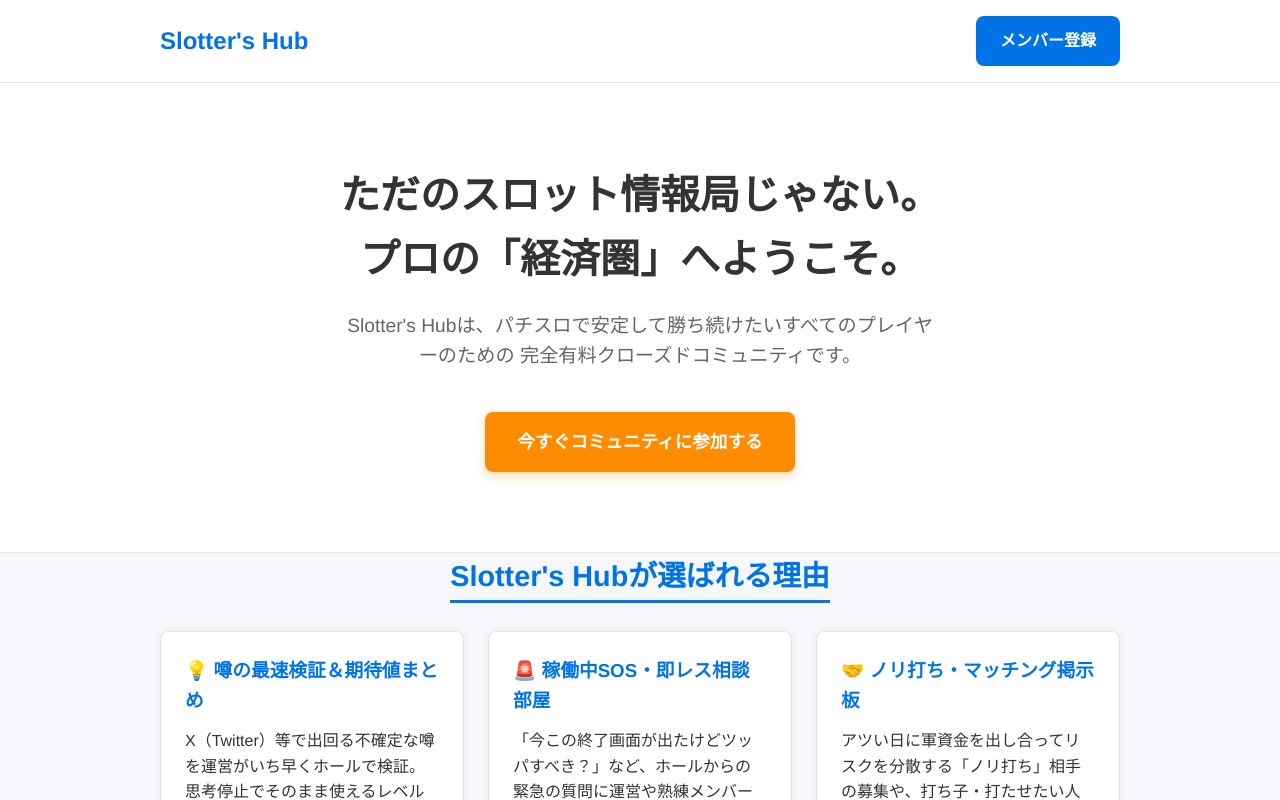
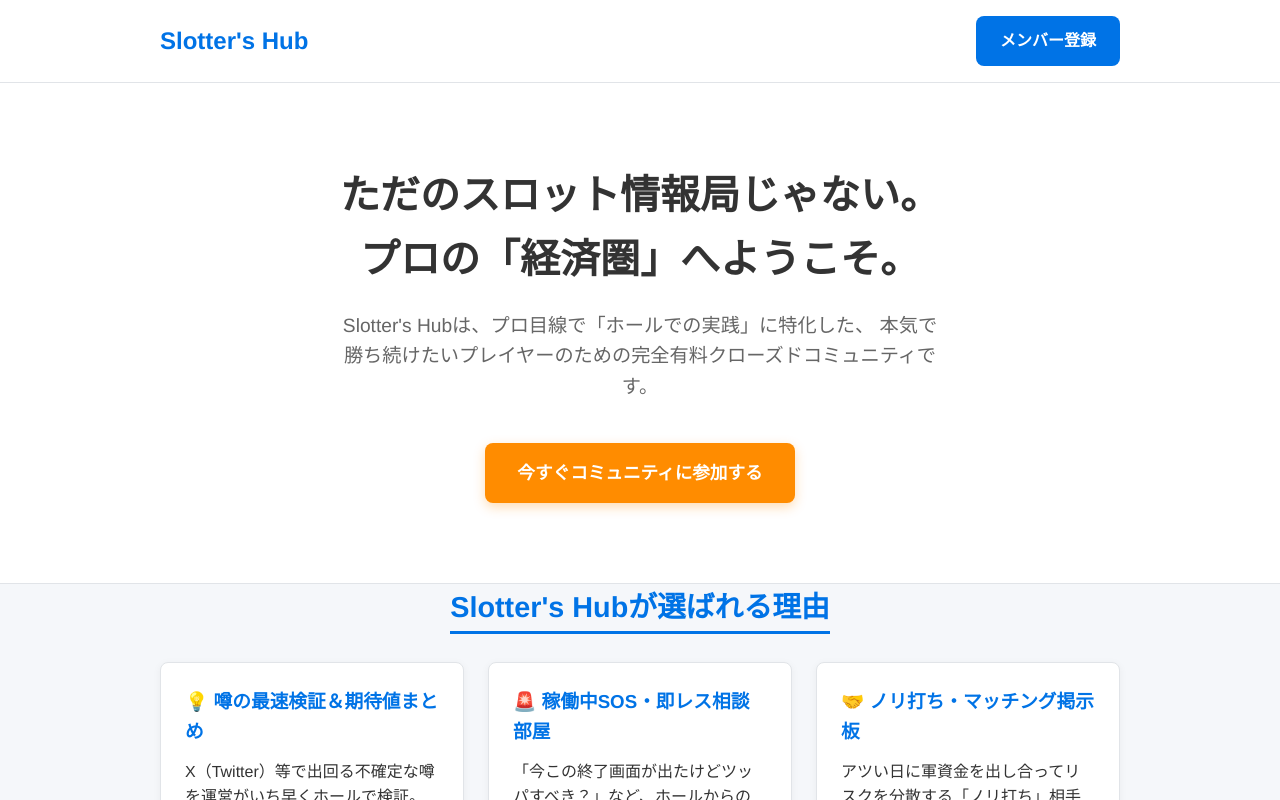
Before and after one commit to yuya7-7/slotters-hub-homepage, a React (Vite) app: page / in a window 1280 px wide. Shown: the top 800 px of the page. Built offline with nearby package versions, Linux system fonts and the light colour scheme.

Commit message:
Update hero text to focus on pro perspective and hall practice

```diff
--- a/src/App.tsx
+++ b/src/App.tsx
@@ -14,8 +14,8 @@
         <div className="container">
           <h1>ただのスロット情報局じゃない。<br />プロの「経済圏」へようこそ。</h1>
           <p>
-            Slotter's Hubは、パチスロで安定して勝ち続けたいすべてのプレイヤーのための
-            完全有料クローズドコミュニティです。
+            Slotter's Hubは、プロ目線で「ホールでの実践」に特化した、
+            本気で勝ち続けたいプレイヤーのための完全有料クローズドコミュニティです。
           </p>
           <a href="#plans" className="btn btn-cta">今すぐコミュニティに参加する</a>
         </div>
```
